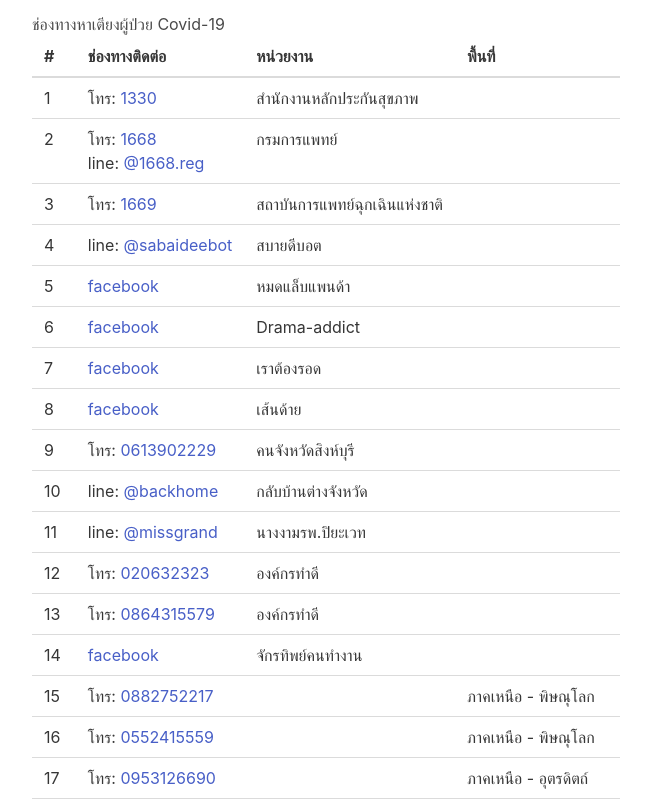
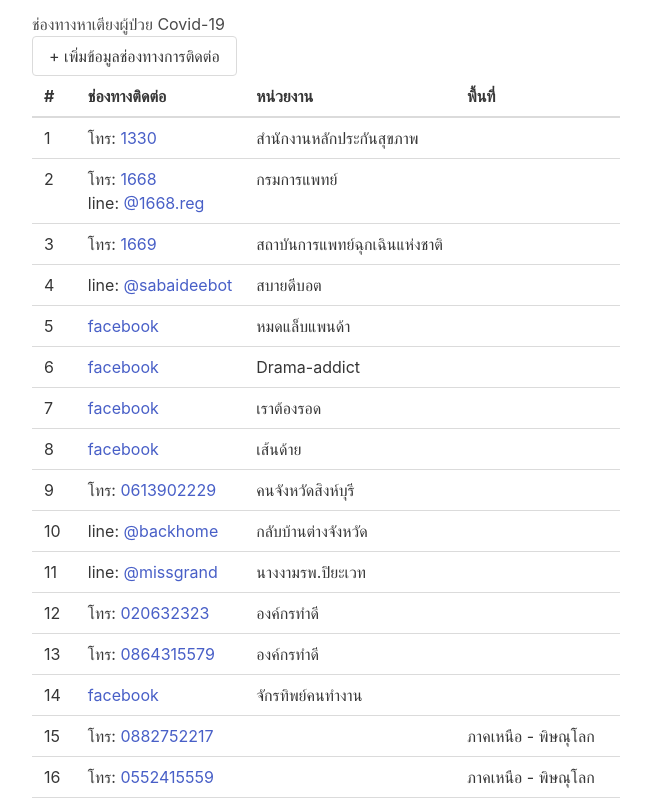
Before and after one commit to SandzoNight/hatiang, a Next.js app: page / in a window 1280 px wide. Shown: the top 800 px of the page, without its empty margins (48-699 px from the left). Built offline with nearby package versions, Linux system fonts and the light colour scheme.

Commit message:
Add button to add more contact data

```diff
--- a/pages/index.js
+++ b/pages/index.js
@@ -13,6 +13,9 @@ export default function Home() {
         <h1 className='text-center text-4xl'>
           ช่องทางหาเตียงผู้ป่วย Covid-19
         </h1>
+        <div className='text-right'>
+          <a className='button' href='https://forms.gle/w8ZWqvCvzxR8FUsH6' target='_blank'>+ เพิ่มข้อมูลช่องทางการติดต่อ</a>
+        </div>
         <div>
           <div className='table-container'>
             <table className='table sm:w-full is-hoverable'>
```
